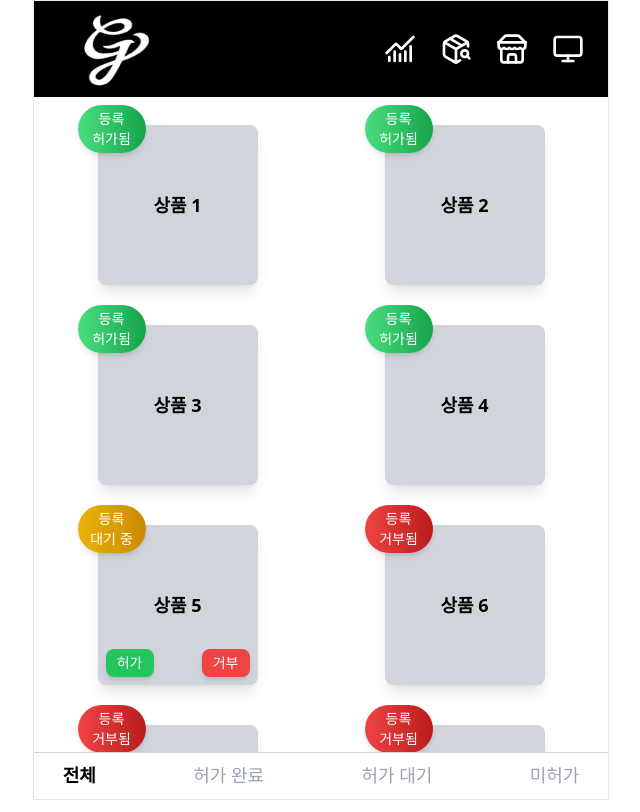
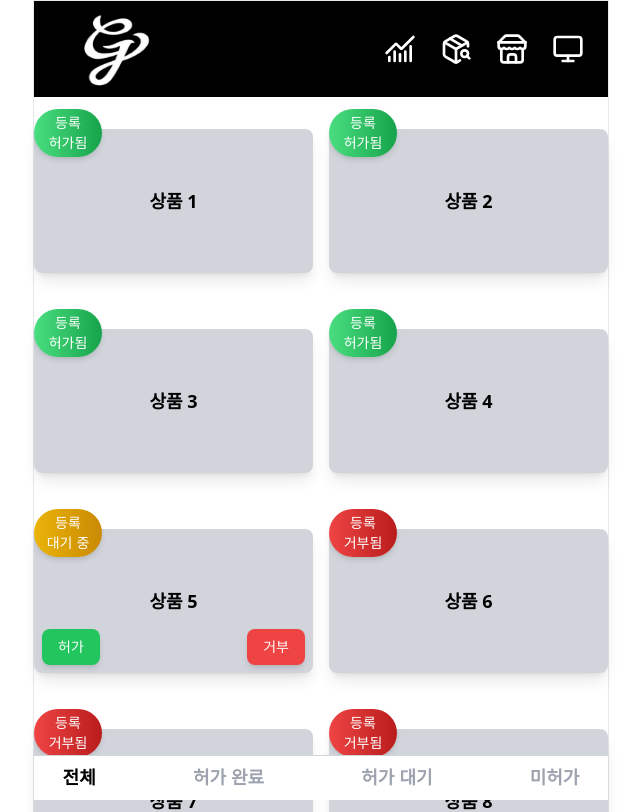
Before and after one commit to teamGrowup/fd_grow, a Next.js app in the folder src/app/admin/: page /product in a window 1280 px wide. Shown: the top 812 px of the page, without its empty margins (319-959 px from the left). Built offline with nearby package versions, Linux system fonts and the light colour scheme.

Commit message:
style : 상품, 브랜드 상세 페이지 스크롤바 수정

```diff
--- a/src/app/admin/src/app/(routes)/brand/page.tsx
+++ b/src/app/admin/src/app/(routes)/brand/page.tsx
@@ -38,8 +38,8 @@ const BrandEnrollmentRequestPage: React.FC = () => {
   return (
     <>
       <LogoBar />
-      <div className="flex flex-col h-[calc(100vh-100px)]">
-        <div className="flex-grow overflow-y-auto grid grid-cols-2 place-items-center pt-7">
+      <div className="flex flex-col min-h-screen">
+        <div className="flex-grow grid grid-cols-2 mt-8 gap-4">
           {conditionalItems().map((item) => (
             <MultiItem
               key={item.id}
--- a/src/app/admin/src/app/(routes)/layout.tsx
+++ b/src/app/admin/src/app/(routes)/layout.tsx
@@ -12,7 +12,7 @@ export default function RootLayout({
 
   return (
     <>
-      <div className="max-w-xl mx-auto bg-white min-h-screen flex flex-col border border-gray-200">
+      <div className="max-w-xl mx-auto bg-white h-full flex flex-col border border-gray-200">
         {nowLoading ? <LoadingPage /> : children}
       </div>
     </>
--- a/src/app/admin/src/app/(routes)/mallStatus/page.tsx
+++ b/src/app/admin/src/app/(routes)/mallStatus/page.tsx
@@ -16,8 +16,6 @@ const ShoppingMallStatusPage: React.FC = () => {
     <>
       <LogoBar />
       <div className="flex flex-col">
-        {" "}
-        {/* 그래프 영역 */}
         <div>
           {category === "money" && (
             <>
@@ -72,7 +70,7 @@ const ShoppingMallStatusPage: React.FC = () => {
           )}
         </div>
         {/* 데이터 필터링 섹션 */}
-        <div className="w-full h-12 mx-auto flex justify-center items-center cursor-pointer bg-black rounded-lg text-center mt-10">
+        <div className="w-full h-12 mx-auto flex justify-center items-center cursor-pointer bg-black rounded-lg text-center mt-10 sticky bottom-0 z-10">
           <DataFilterButton setCategory={setCategory} />
         </div>
       </div>
--- a/src/app/admin/src/app/(routes)/product/page.tsx
+++ b/src/app/admin/src/app/(routes)/product/page.tsx
@@ -2,10 +2,8 @@
 
 import LogoBar from "../../../components/LogoBar";
 import FooterBar from "../../../components/FooterBar";
-
 import MultiItem from "../../../components/MultiItem";
-import { useState, useEffect } from "react";
-
+import { useState } from "react";
 import useGetRequest from "../../../hooks/useGetRequest";
 
 const items = [
@@ -18,13 +16,14 @@ const items = [
   { id: "7", isApproved: false },
   { id: "8", isApproved: false },
   { id: "9", isApproved: false },
+  { id: "10", isApproved: false },
+  { id: "11", isApproved: false },
 ];
 
 const ProductEnrollmentRequestPage: React.FC = () => {
-  //조건에 맞게 상품을 불러오는 로직 작성
   const [scope, setScope] = useState<string>("all");
 
-  const { getRequest } = useGetRequest("product-requests"); // 뒤에 파라미터를 달리 하여 원하는 조건의 상품만 불러옴
+  const { getRequest } = useGetRequest("product-requests");
 
   const conditionalItems = () => {
     if (scope === "true") {
@@ -41,8 +40,12 @@ const ProductEnrollmentRequestPage: React.FC = () => {
   return (
     <>
       <LogoBar />
-      <div className="flex flex-col h-[calc(100vh-100px)]">
-        <div className="flex-grow grid grid-cols-2 place-items-center overflow-y-auto pt-7">
+      <div className="flex flex-col min-h-screen">
+        {" "}
+        {/* 전체 화면 높이 설정 */}
+        <div className="flex-grow grid grid-cols-2 mt-8 gap-4">
+          {" "}
+          {/* MultiItem 영역 */}
           {conditionalItems().map((item) => (
             <MultiItem
               key={item.id}
--- a/src/app/admin/src/app/(routes)/review/page.tsx
+++ b/src/app/admin/src/app/(routes)/review/page.tsx
@@ -52,8 +52,8 @@ const ReviewMonitoringPage: React.FC = () => {
   return (
     <>
       <LogoBar />
-      <div className="flex flex-col h-[calc(100vh-100px)]">
-        <div className="flex flex-col flex-grow gap-3 overflow-y-auto place-items-center">
+      <div className="flex flex-col min-h-screen">
+        <div className="flex flex-col flex-grow gap-3 place-items-center">
           <ReviewBox id="1" />
           <ReviewBox id="2" />
           <ReviewBox id="3" />
--- a/src/app/admin/src/components/FooterBar.tsx
+++ b/src/app/admin/src/components/FooterBar.tsx
@@ -6,23 +6,27 @@ interface FooterPropsType {
   category: string;
   scope: string;
   setScope: React.Dispatch<React.SetStateAction<string>>;
+  className?: string;
 }
 
 const FooterBar: React.FC<FooterPropsType> = ({
   category,
   scope,
   setScope,
+  className,
 }) => {
   const categoryName =
     category === "product" ? "상품" : category === "brand" ? "브랜드" : "";
 
   return (
-    <footer className="border-t border-gray-300">
-      <ul className="flex justify-between items-center gap-10 py-2 font-sans w-full flex-nowrap">
+    <footer
+      className={`border-t border-gray-300 ${className} flex items-center sticky bottom-0 z-10 bg-white`}
+    >
+      <ul className="flex justify-between items-center gap-10 py-2 font-musinsa w-full flex-nowrap">
         <li className="text-center flex-grow">
           <button
             type="button"
-            className={`text-lg font-bold ${
+            className={`text-lg font-bold font-musinsa ${
               scope === "all" ? "text-black" : "text-gray-400"
             } hover:text-black w-full`}
             onClick={() => setScope("all")}
@@ -33,7 +37,7 @@ const FooterBar: React.FC<FooterPropsType> = ({
         <li className="text-center flex-grow">
           <button
             type="button"
-            className={`text-lg ${
+            className={`text-lg font-bold font-musinsa ${
               scope === "true" ? "text-black" : "text-gray-400"
             } hover:text-black w-full`}
             onClick={() => setScope("true")}
@@ -44,7 +48,7 @@ const FooterBar: React.FC<FooterPropsType> = ({
         <li className="text-center flex-grow">
           <button
             type="button"
-            className={`text-lg ${
+            className={`text-lg font-bold font-musinsa ${
               scope === "wait" ? "text-black" : "text-gray-400"
             } hover:text-black w-full`}
             onClick={() => setScope("wait")}
@@ -55,7 +59,7 @@ const FooterBar: React.FC<FooterPropsType> = ({
         <li className="text-center flex-grow">
           <button
             type="button"
-            className={`text-lg ${
+            className={`text-lg font-bold font-musinsa ${
               scope === "false" ? "text-black" : "text-gray-400"
             } hover:text-black w-full`}
             onClick={() => setScope("false")}
--- a/src/app/admin/src/components/LogoBar.tsx
+++ b/src/app/admin/src/components/LogoBar.tsx
@@ -15,7 +15,7 @@ const LogoBar: React.FC = () => {
   const router = useRouter();
 
   return (
-    <div className="bg-black py-12 relative w-full flex">
+    <div className="bg-black py-12 sticky top-0 z-10 w-full flex">
       <Image
         src={Logo}
         alt="logo"
--- a/src/app/admin/src/components/MultiItem.tsx
+++ b/src/app/admin/src/components/MultiItem.tsx
@@ -47,11 +47,11 @@ const MultiItem: React.FC<ItemPropsType> = ({ category, id, isApproved }) => {
 
   return (
     <div
-      className="min-w-[10rem] min-h-[10rem] bg-gray-300 rounded-lg shadow-lg relative mb-10 transition-transform transform hover:scale-105"
+      className="h-36 bg-gray-300 rounded-lg shadow-lg mb-10 transition-transform transform hover:scale-105 flex flex-col relative" // Flexbox 사용
       onClick={handleClick}
     >
       <div
-        className={`min-w-[4.25rem] min-h-[3rem] text-sm absolute z-10 ${backgroundColor} rounded-full text-white -top-5 -left-5 text-center py-1 shadow-md`}
+        className={`min-w-[4.25rem] min-h-[3rem] text-sm absolute ${backgroundColor} rounded-full text-white -top-5 text-center py-1 shadow-md`}
       >
         등록
         <br />
@@ -59,24 +59,30 @@ const MultiItem: React.FC<ItemPropsType> = ({ category, id, isApproved }) => {
         {isApproved === false && "거부됨"}
         {isApproved === null && "대기 중"}
       </div>
-      <p className="absolute left-1/2 top-1/2 -translate-x-1/2 -translate-y-1/2 font-bold text-center text-lg font-sans">
+      <p className="flex-grow flex items-center justify-center font-bold text-lg font-sans">
         {categoryName} {id}
       </p>
       {isApproved === null && (
-        <>
+        <div className="flex justify-between absolute bottom-2 left-2 right-2">
           <Button
-            className="absolute bg-green-500 text-white rounded-lg bottom-2 left-2 min-w-[3rem] min-h-[1.75rem] max-w-[3rem] max-h-[1.75rem] flex items-center justify-center shadow-md hover:bg-green-700"
-            onClick={() => handleAction("approve")}
+            className="bg-green-500 text-white rounded-lg min-w-[3rem] min-h-[1.75rem] flex items-center justify-center shadow-md hover:bg-green-700"
+            onClick={(e) => {
+              e.stopPropagation(); // 클릭 이벤트 전파 방지
+              handleAction("approve");
+            }}
           >
             허가
           </Button>
           <Button
-            className="absolute bg-red-500 text-white rounded-lg bottom-2 right-2 min-w-[3rem] min-h-[1.75rem] max-w-[3rem] max-h-[1.75rem] flex items-center justify-center shadow-md hover:bg-red-700"
-            onClick={() => handleAction("deny")}
+            className="bg-red-500 text-white rounded-lg min-w-[3rem] min-h-[1.75rem] flex items-center justify-center shadow-md hover:bg-red-700"
+            onClick={(e) => {
+              e.stopPropagation(); // 클릭 이벤트 전파 방지
+              handleAction("deny");
+            }}
           >
             거부
           </Button>
-        </>
+        </div>
       )}
     </div>
   );
--- a/src/app/admin/src/components/ReviewBox.tsx
+++ b/src/app/admin/src/components/ReviewBox.tsx
@@ -38,7 +38,7 @@ const ReviewBox: React.FC<ReviewBoxProps> = ({ id }) => {
   }; //수정!
 
   return (
-    <div className="w-full min-w-3/4 min-h-[120px] bg-white border border-gray-300 shadow-lg rounded-lg flex mx-auto my-4 overflow-hidden">
+    <div className="w-full min-w-3/4 min-h-[8rem] bg-white border border-gray-300 shadow-lg rounded-lg flex mx-auto my-4 overflow-hidden">
       <div className="w-1/3 flex justify-center items-center">
         <div className="bg-gray-200 w-[58px] h-[50px] flex justify-center items-center rounded-md">
           <p className="text-black text-sm">상품사진</p>
```
